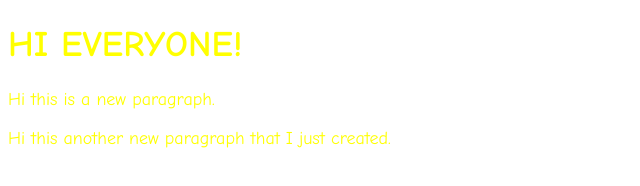
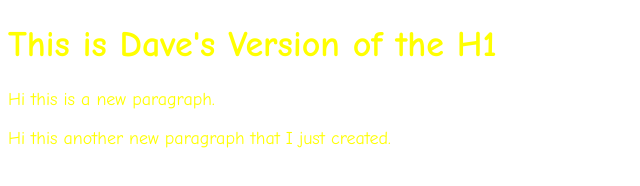
Before and after one commit to Jenja20/team-dev-demo-b, a plain HTML site: page index.html in a window 1280 px wide. Shown: the whole page, without its empty margins (0-640 px from the left). Drawn offline with nearby package versions, Linux system fonts and the light colour scheme.

Commit message:
Updated h1

```diff
--- a/index.html
+++ b/index.html
@@ -6,7 +6,7 @@
         <link rel="stylesheet" href="css/styles.css">
     </head>
     <body>
-        <h1>HI EVERYONE!</h1>
+        <h1>This is Dave's Version of the H1</h1>
 
         <p>Hi this is a new paragraph.</p>
 
```
